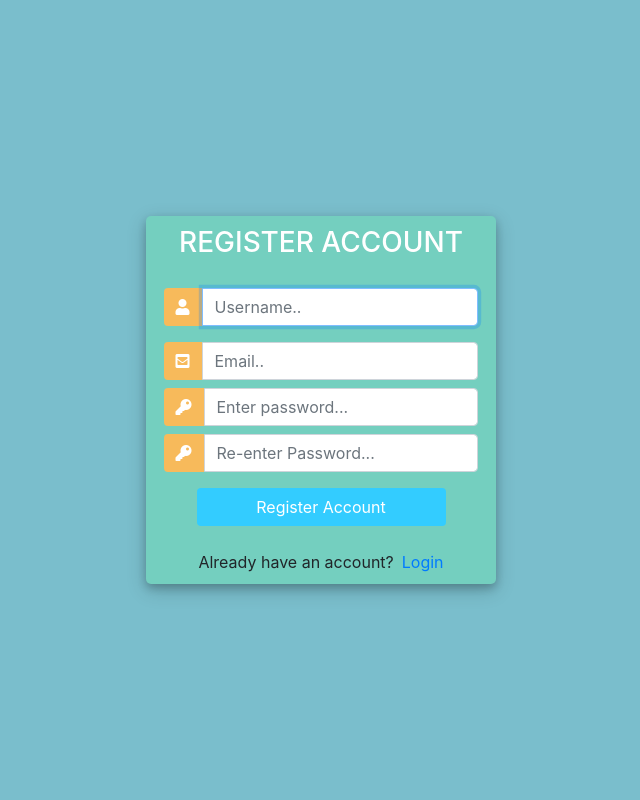
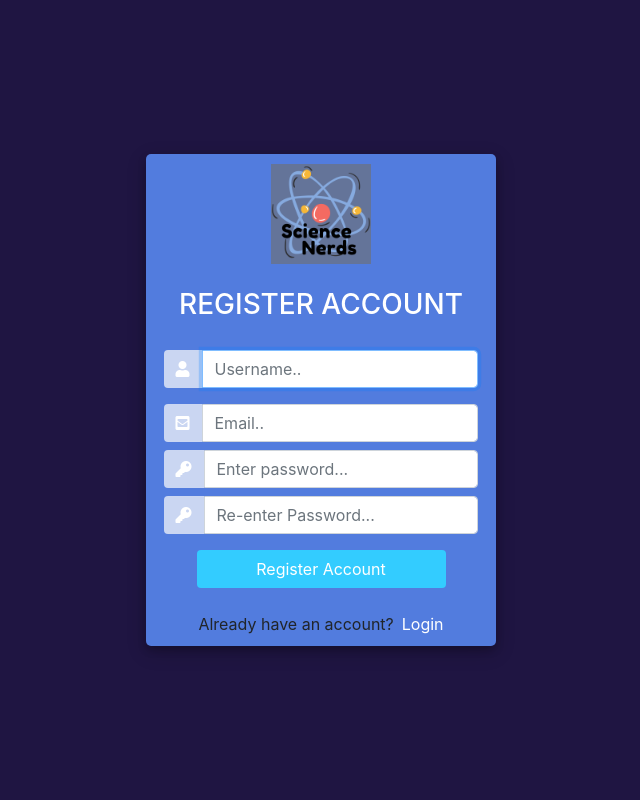
Before and after one commit to mejia-b/Science-Nerds, a Django app: page /register in a window 1280 px wide. Shown: the whole page, without its empty margins (319-959 px from the left). Run offline with Django 4.2, Linux system fonts and the light colour scheme; some libraries are stand-ins or nearby versions.

Commit message:
Color changes to UI

```diff
--- a/sciencenerds/accounts/templates/accounts/account_settings.html
+++ b/sciencenerds/accounts/templates/accounts/account_settings.html
@@ -11,13 +11,17 @@
         margin: 0 auto;
         border-radius: 50%;
     }
+
+    #back-to-profile {
+        background-color: #b7c7eb;
+    }
 </style>
 
 <br>
 <div class="row">
     <div class="col-md-3">
         <div class="card card-body">
-            <a class="btn btn-warning" href="{% url 'home' %}"> &#8592; Back to Profile</a>
+            <a class="btn" id="back-to-profile" href="{% url 'home' %}"> &#8592; Back to Profile</a>
             <hr>
             <h3 style="text-align: center"> Account Settings</h3>
             <hr>
--- a/sciencenerds/accounts/templates/accounts/main.html
+++ b/sciencenerds/accounts/templates/accounts/main.html
@@ -21,7 +21,7 @@
     {% endblock %}
 
     <hr>
-    <h5>Footer</h5>
+
     <script src="https://cdn.jsdelivr.net/npm/bootstrap@5.2.3/dist/js/bootstrap.bundle.min.js" integrity="sha384-kenU1KFdBIe4zVF0s0G1M5b4hcpxyD9F7jL+jjXkk+Q2h455rYXK/7HAuoJl+0I4" crossorigin="anonymous"></script>
 </body>
 </html>
--- a/sciencenerds/accounts/templates/accounts/order_form.html
+++ b/sciencenerds/accounts/templates/accounts/order_form.html
@@ -7,7 +7,7 @@
         {{formset.management_form}}
         {% for form in formset %}
         <div class="col-md-3">
-            <div class="card card-body mb-3 mt-3 w-75" style="background-color: bisque;" >
+            <div class="card card-body mb-3 mt-3 w-75" style="background-color: #b7c7eb;" >
                 {% csrf_token %}
                 {{form}}
                 <hr>
--- a/sciencenerds/accounts/templates/accounts/register.html
+++ b/sciencenerds/accounts/templates/accounts/register.html
@@ -1,3 +1,4 @@
+{% load static %}
 <!DOCTYPE html>
 <html>
 
@@ -13,13 +14,13 @@
 			margin: 0;
 			padding: 0;
 			height: 100%;
-			background: #7abecc !important;
+			background: #1f1542 !important;
 		}
 		.user_card {
 			width: 350px;
 			margin-top: auto;
 			margin-bottom: auto;
-			background: #74cfbf;
+			background: #527cde;
 			position: relative;
 			display: flex;
 			justify-content: center;
@@ -52,7 +53,7 @@
 			padding: 0 2rem;
 		}
 		.input-group-text {
-			background: #f7ba5b !important;
+			background: #cad6f2 !important;
 			color: white !important;
 			border: 0 !important;
 			border-radius: 0.25rem 0 0 0.25rem !important;
@@ -63,6 +64,10 @@
 			outline: 0px !important;
 		}
 
+		.ml-2 {
+			color: white;
+		}
+
 	</style>
 
 </head>
@@ -70,6 +75,10 @@
 	<div class="container h-100">
 		<div class="d-flex justify-content-center h-100">
 			<div class="user_card">
+				<div class="logo d-flex justify-content-center align-items-center pb-4">
+					<img src="{% static 'images/sciencenerdslogo.png'%}" alt="" width="100" height="100">
+				</div>
+
 				<div class="d-flex justify-content-center">
 					<h3 id="form-title">REGISTER ACCOUNT</h3>
 				</div>
--- a/sciencenerds/accounts/templates/accounts/status.html
+++ b/sciencenerds/accounts/templates/accounts/status.html
@@ -42,5 +42,4 @@
             </div>
         </div>
     </div>
-
 </div>
--- a/sciencenerds/static/css/main.css
+++ b/sciencenerds/static/css/main.css
@@ -10,13 +10,13 @@ body{
 }
 
 #total-orders{
-    background-color: #4cb4c7;
+    background-color: #284a97;
 }
 
 #orders-delivered{
-    background-color: #7abecc;
+    background-color: #476bc0;
 }
 
 #orders-pending{
-    background-color: #7CD1C0;
+    background-color: #b7c7eb ;
 }
```
Also changed, not shown: sciencenerds/accounts/templates/accounts/login.html (+11 -5 lines).
